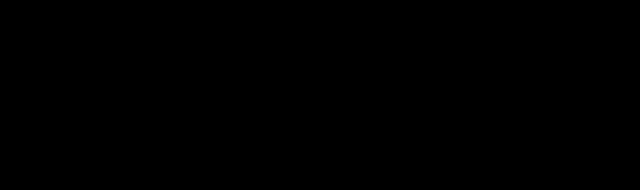
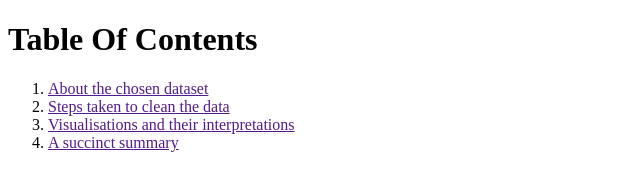
Before and after one commit to Advaitmenon1106/coursera-test, a plain HTML site: page DHV-Visualisations/DHVProjectViz.html in a window 1280 px wide. Shown: the whole page, without its empty margins (0-640 px from the left). Drawn offline with Linux system fonts and the light colour scheme.

Commit message:
Getting down to brass tacks

```diff
--- a/DHV-Visualisations/DHVProjectViz.html
+++ b/DHV-Visualisations/DHVProjectViz.html
@@ -3,9 +3,16 @@
 <head>
 	<meta charset="utf-8">
 	<meta name="viewport" content="width=device-width, initial-scale=1">
-	<title>Advait Menon_Data Handling Project</title>
+	<title>Advait Menon_DHV Project Viz</title>
 </head>
-<body bgcolor="black">
-	<p>Hello</p>
+<body>
+	<h1>
+		Table Of Contents
+	</h1>
+	<ol>
+		<li> <a href=""; title="Jump to explanation of the dataset" ;target=""> About the chosen dataset </a> </li>
+		<li> <a href= "" title="Jump to the steps taken to clean the chosen data"> Steps taken to clean the data </a> </li>
+		<li> <a href=""; title="Jump to each visualisation with their interpretations"> Visualisations and their interpretations </a> </li>
+		<li><a href=""; title="A summary to the project, wrapped up and tied with a bow!"> A succinct summary </a> </li> <!-- These are going to be hyperlinks -->
 </body>
 </html>
```
